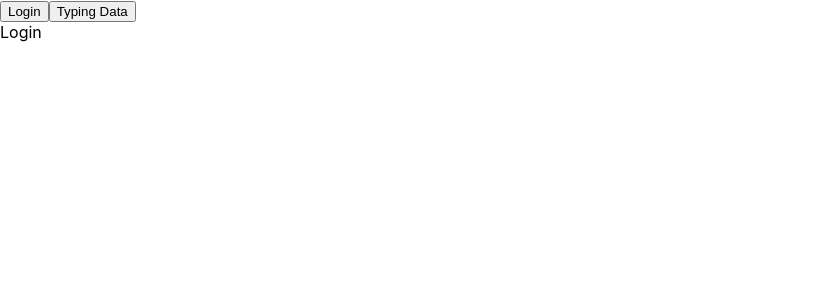
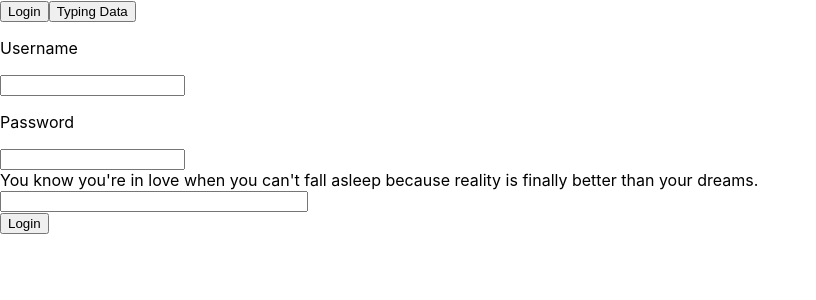
Before and after one commit to PetarBelcar/si_project_webpage, a React (Create React App) app: page / in a window 1280 px wide. Shown: the top 300 px of the page, without its empty margins (0-816 px from the left). Built offline with nearby package versions, Linux system fonts and the light colour scheme.

Commit message:
Finished key event logging and removed some commen

```diff
--- a/src/Login/Login.tsx
+++ b/src/Login/Login.tsx
@@ -1,7 +1,91 @@
+import { useState } from "react";
+
 function Login() {
-    return(
-        <div>Login</div>
-    )
+    const quateStrings = [
+        "You know you're in love when you can't fall asleep because reality is finally better than your dreams.",
+        "You only live once, but if you do it right, once is enough.",
+        "Be the change that you wish to see in the world.",
+        "In three words I can sum up everything I've learned about life: it goes on.",
+        "Don’t walk in front of me… I may not follow ,Don’t walk behind me… I may not lead, Walk beside me… just be my friend",
+        "I've learned that people will forget what you said, people will forget what you did, but people will never forget how you made them feel.",
+        "A friend is someone who knows all about you and still loves you.",
+        "To live is the rarest thing in the world. Most people exist, that is all.",
+        "Darkness cannot drive out darkness: only light can do that. Hate cannot drive out hate: only love can do that.",
+        "Live as if you were to die tomorrow. Learn as if you were to live forever.",
+    ];
+    const [randomQuate, _setRandomeQuate] = useState<string>(
+        quateStrings[Math.floor(Math.random() * quateStrings.length)]
+    );
+
+    const [events, setEventsData] = useState<
+        { type: string; timestamp: number }[]
+    >([]);
+
+    const [username, setUsername] = useState<string>("");
+    const [password, setPassword] = useState<string>("");
+    const [quate, setQuate] = useState<string>("");
+
+    const handleKeyDown = (event: React.KeyboardEvent<HTMLInputElement>) => {
+        const { key, repeat } = event;
+        if (!repeat && key.length === 1) {
+            const timestamp = Date.now();
+            const newEvent = { type: "keyDown", timestamp };
+            setEventsData([...events, newEvent]);
+        }
+    };
+
+    const handleKeyUp = (event: React.KeyboardEvent<HTMLInputElement>) => {
+        event.preventDefault();
+        const timestamp = Date.now();
+        const newEvent = { type: "keyUp", timestamp };
+        setEventsData([...events, newEvent]);
+    };
+
+    const handleInputChange = (event: React.ChangeEvent<HTMLInputElement>) => {
+        const { value } = event.target;
+        setQuate(value);
+    };
+
+    const handleLogin = () => {
+        console.log(events);
+        const requestBody = {
+            username: username,
+            password: password,
+            events: events,
+        };
+        console.log(requestBody);
+    };
+
+    return (
+        <div>
+            <p>Username</p>
+            <input
+                type="text"
+                value={username}
+                onChange={(event) => setUsername(event.target.value)}
+            />{" "}
+            <br />
+            <p>Password</p>
+            <input
+                type="text"
+                value={password}
+                onChange={(event) => setPassword(event.target.value)}
+            />{" "}
+            <br />
+            <div key={0}>
+                <span>{randomQuate}</span> <br />
+                <input
+                    type="text"
+                    value={quate}
+                    onChange={(event) => handleInputChange(event)}
+                    onKeyDown={(event) => handleKeyDown(event)}
+                    onKeyUp={(event) => handleKeyUp(event)}
+                    style={{ width: "300px" }}
+                />
+            </div>
+            <button onClick={(_event) => handleLogin()}>Login</button>
+        </div>
+    );
 }
 
 export default Login;
--- a/src/TypingData/TypingData.tsx
+++ b/src/TypingData/TypingData.tsx
@@ -1,7 +1,6 @@
 import React, { useState } from "react";
 
 const TypingData: React.FC = () => {
-  // Define your list of strings
   const stringList: string[] = [
     "Be yourself; everyone else is already taken.",
     "I'm selfish, impatient and a little insecure. I make mistakes, I am out of control and at times hard to handle. But if you can't handle me at my worst, then you sure as hell don't deserve me at my best.",
@@ -10,7 +9,6 @@ const TypingData: React.FC = () => {
     "You've gotta dance like there's nobody watching, Love like you'll never be hurt, Sing like there's nobody listening, And live like it's heaven on earth.",
   ];
 
-  // State to store input values
   const [inputData, setInputData] = useState<{
     [key: string]: {
       value: string;
@@ -18,21 +16,19 @@ const TypingData: React.FC = () => {
     };
   }>({});
 
-  // Function to handle key events
   const handleKeyDown = (
     event: React.KeyboardEvent<HTMLInputElement>,
     stringValue: string
   ) => {
     const { key, repeat } = event;
     if (!repeat && key.length === 1) {
-      // Check if the key is a printable character
-      const value = inputData[stringValue]?.value || ""; // Provide default empty string if undefined
+      const value = inputData[stringValue]?.value || "";
       const timestamp = Date.now();
       const newEvent = { type: "keyDown", timestamp };
       setInputData((prevData) => ({
         ...prevData,
         [stringValue]: {
-          value: value, // Append the pressed key to the existing value
+          value: value,
           events: [...(prevData[stringValue]?.events || []), newEvent],
         },
       }));
@@ -54,7 +50,6 @@ const TypingData: React.FC = () => {
       },
     }));
   };
-  // Function to handle input changes
   const handleInputChange = (
     event: React.ChangeEvent<HTMLInputElement>,
     stringValue: string
@@ -69,7 +64,6 @@ const TypingData: React.FC = () => {
     }));
   };
 
-  // Function to generate and download JSON file
   const handleDownloadJSON = () => {
     const jsonString = JSON.stringify(inputData, null, 2);
     const blob = new Blob([jsonString], { type: "application/json" });
```
